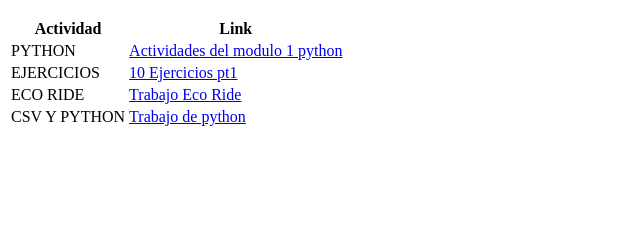
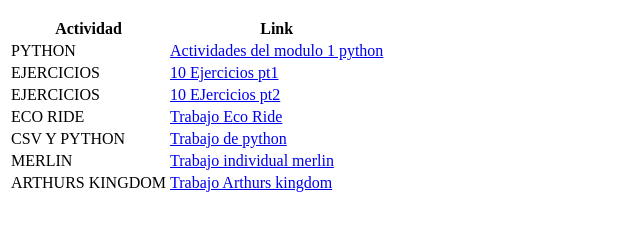
Before and after one commit to SamuelMV725/portafolio, a plain HTML site: page index.html in a window 1280 px wide. Shown: the part 110-340 px from the top of the page, without its empty margins (0-640 px from the left). Drawn offline with Linux system fonts and the light colour scheme.

Commit message:
Update index.html

```diff
--- a/index.html
+++ b/index.html
@@ -26,14 +26,30 @@
         </tr>
 
            <tr>
+            <td>EJERCICIOS</td>
+            <td><a href="https://github.com/SamuelMV725/10-EJERCICIOS-PT2">10 EJercicios pt2</a></td>
+        </tr>
+
+         <tr>
             <td>ECO RIDE</td>
             <td><a href="https://github.com/SamuelMV725/ECORIDE">Trabajo Eco Ride</a></td>
         </tr>
+
 
          <tr>
             <td>CSV Y PYTHON</td>
             <td><a href="https://github.com/SamuelMV725/TRABAJO_PYTHON">Trabajo de python</a></td>
         </tr>
+
+        <tr>
+            <td>MERLIN</td>
+            <td><a href="https://github.com/SamuelMV725/Merlin/blob/main/Merlin.html">Trabajo individual merlin</a></td>
+        </tr>
+
+        <tr>
+            <td>ARTHURS KINGDOM</td>
+            <td><a href="https://github.com/JoseRivera-07/Arthur-s-Kingdom">Trabajo Arthurs kingdom</a></td>
+        </tr>
     </table>
 </body>
 </html>
```
